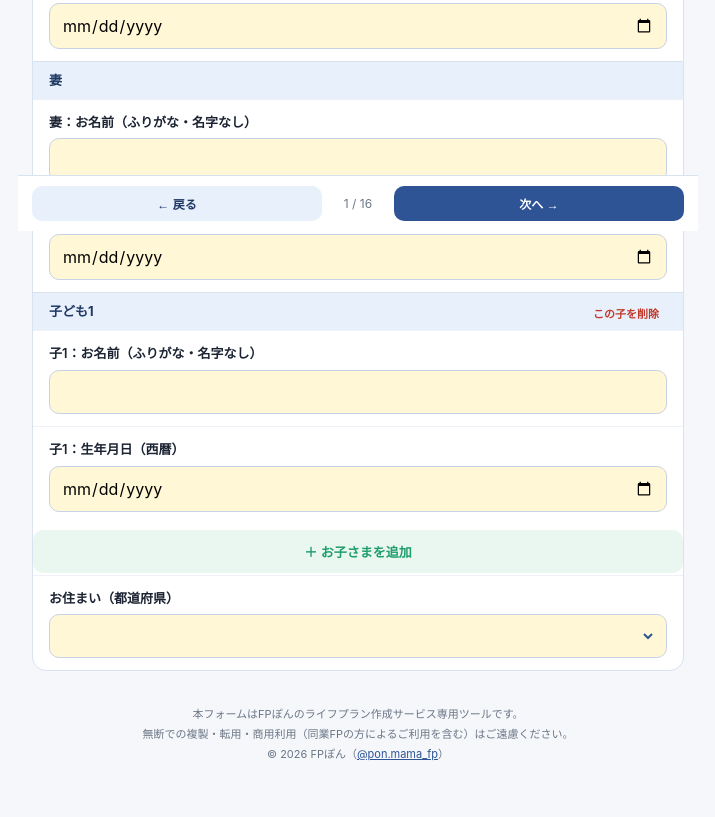
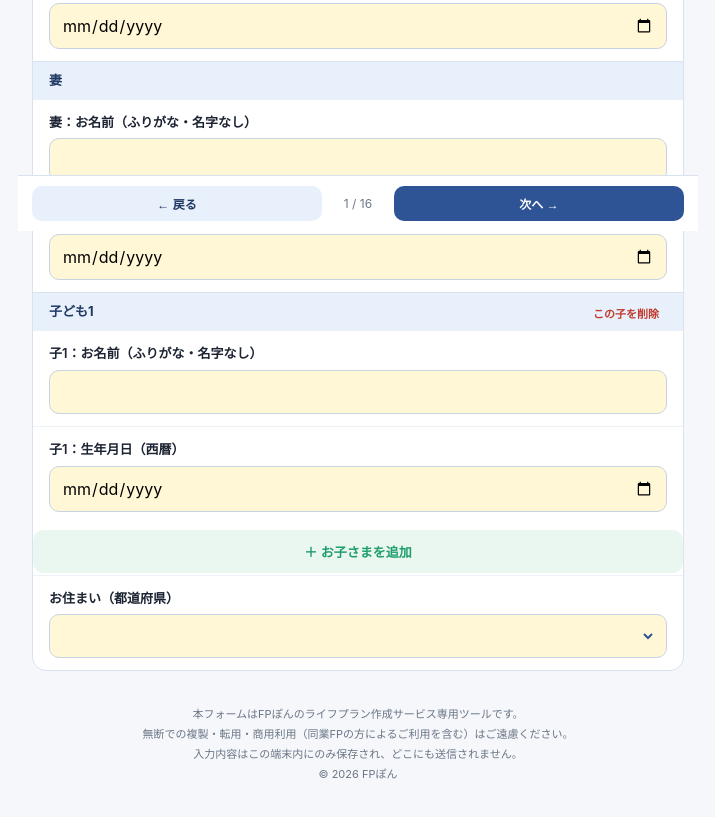
Before and after one commit to ponmamafp/lifeplan-form, a plain HTML site: page index.html in a window 1280 px wide. Shown: the part 569-1386 px from the top of the page, without its empty margins (282-997 px from the left). Drawn offline with nearby package versions, Linux system fonts and the light colour scheme.

Commit message:
ココナラ対応：フッターのSNSリンクを削除・ローカル保存の明記を追加

```diff
--- a/index.html
+++ b/index.html
@@ -94,7 +94,8 @@
 <footer style="max-width:680px;margin:0 auto;padding:20px 16px 8px;font-size:11px;color:var(--muted);text-align:center;line-height:1.8">
   本フォームはFPぽんのライフプラン作成サービス専用ツールです。<br>
   無断での複製・転用・商用利用（同業FPの方によるご利用を含む）はご遠慮ください。<br>
-  © 2026 FPぽん（<a href="https://www.threads.net/@pon.mama_fp" target="_blank" rel="noopener" style="color:var(--blue)">@pon.mama_fp</a>）
+  入力内容はこの端末内にのみ保存され、どこにも送信されません。<br>
+  © 2026 FPぽん
 </footer>
 
 <div class="nav">
```
